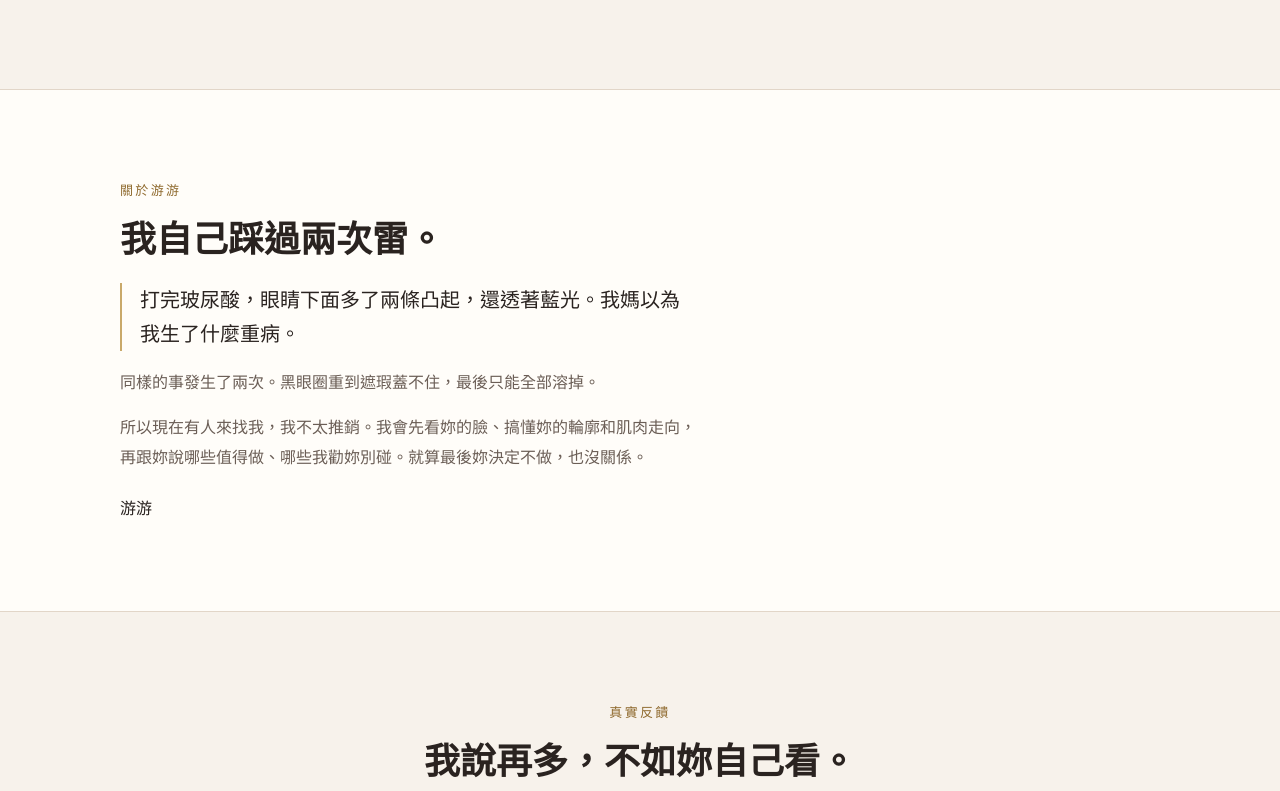
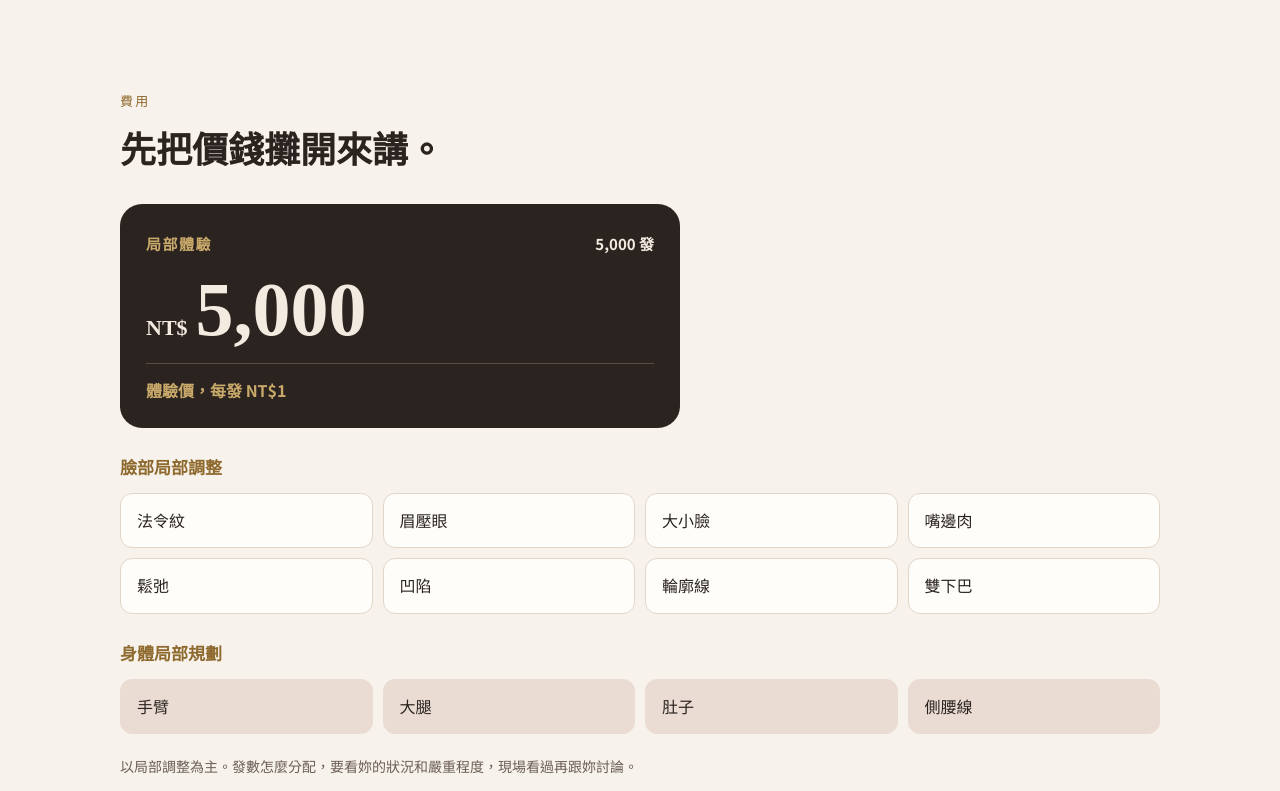
Before and after one commit to joanna-youyou/joanna-youyou.github.io, a plain HTML site: page youtai.html in a window 1280 px wide. Shown: the part 3149-3940 px from the top of the page. Drawn offline with Linux system fonts and the light colour scheme.

Commit message:
幼態管理頁加上費用區塊

```diff
--- a/youtai.html
+++ b/youtai.html
@@ -161,6 +161,20 @@
   .steps li:last-child::after { display: none; }
   .steps b { font-family: var(--serif); font-size: 19px; display: block; line-height: 38px; }
   .steps span { color: var(--muted); font-size: 15.5px; }
+
+  /* ---------- 費用 ---------- */
+  .price-card { background: var(--dark); color: #F3EAE0; border-radius: 22px; padding: 26px 26px 22px; margin-top: 28px; max-width: 560px; }
+  .price-top { display: flex; justify-content: space-between; font-weight: 700; font-size: 15px; }
+  .price-top span:first-child { color: var(--gold-soft); letter-spacing: .1em; }
+  .price-num { font-family: var(--serif); font-weight: 900; font-size: clamp(52px, 14vw, 76px); line-height: 1.1; margin-top: 10px; }
+  .price-num small { font-size: 22px; font-weight: 700; margin-right: 8px; }
+  .price-per { border-top: 1px solid #5A4C44; margin-top: 12px; padding-top: 12px; color: var(--gold-soft); font-weight: 700; }
+  .parts h3 { font-size: 17px; color: var(--gold); margin: 30px 0 12px; }
+  .parts ul { list-style: none; margin: 0; padding: 0; display: grid; grid-template-columns: repeat(2, 1fr); gap: 10px; }
+  .parts li { background: var(--paper); border: 1px solid var(--rule); border-radius: 12px; padding: 12px 16px; font-weight: 500; }
+  .parts ul.body li { background: var(--blush); border-color: var(--blush); }
+  @media (min-width: 720px) { .parts ul { grid-template-columns: repeat(4, 1fr); } }
+  .price-note { margin-top: 20px; font-size: 14px; color: var(--muted); }
 
   /* ---------- 關於 ---------- */
   .about { background: var(--paper); border-top: 1px solid var(--rule); border-bottom: 1px solid var(--rule); }
@@ -396,6 +410,31 @@
     </div>
   </section>
 
+  <!-- 費用：依 2026-11-27 價目表「幼態課程」 -->
+  <section style="padding-top:0" id="price">
+    <div class="wrap">
+      <p class="eyebrow">費用</p>
+      <h2>先把價錢攤開來講。</h2>
+      <div class="price-card">
+        <div class="price-top"><span>局部體驗</span><span>5,000 發</span></div>
+        <p class="price-num"><small>NT$</small>5,000</p>
+        <p class="price-per">體驗價，每發 NT$1</p>
+      </div>
+      <div class="parts">
+        <h3>臉部局部調整</h3>
+        <ul>
+          <li>法令紋</li><li>眉壓眼</li><li>大小臉</li><li>嘴邊肉</li>
+          <li>鬆弛</li><li>凹陷</li><li>輪廓線</li><li>雙下巴</li>
+        </ul>
+        <h3>身體局部規劃</h3>
+        <ul class="body">
+          <li>手臂</li><li>大腿</li><li>肚子</li><li>側腰線</li>
+        </ul>
+      </div>
+      <p class="price-note">以局部調整為主。發數怎麼分配，要看妳的狀況和嚴重程度，現場看過再跟妳討論。</p>
+    </div>
+  </section>
+
   <!-- 關於游游 -->
   <section class="about">
     <div class="wrap">
@@ -448,7 +487,7 @@
         </details>
         <details>
           <summary>費用怎麼算？</summary>
-          <p>會依妳的臉型狀況和要做的部位不同。諮詢時我會把費用講清楚，妳聽完再決定。</p>
+          <p>局部體驗是 NT$5,000，共 5,000 發，等於每發 NT$1。臉部、身體都能用，發數怎麼分配，看過妳的狀況再一起決定。</p>
         </details>
         <details>
           <summary>地點在哪裡？</summary>
```
